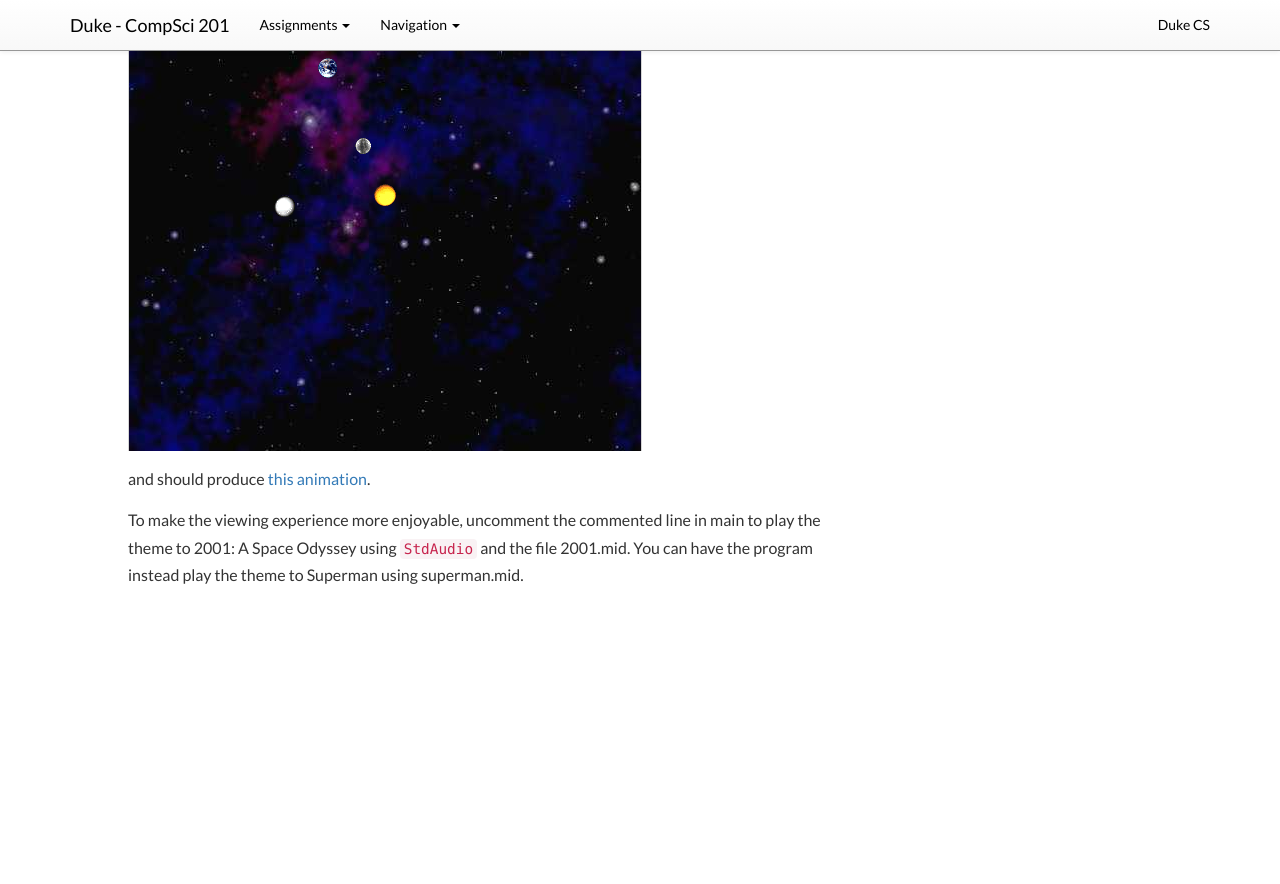
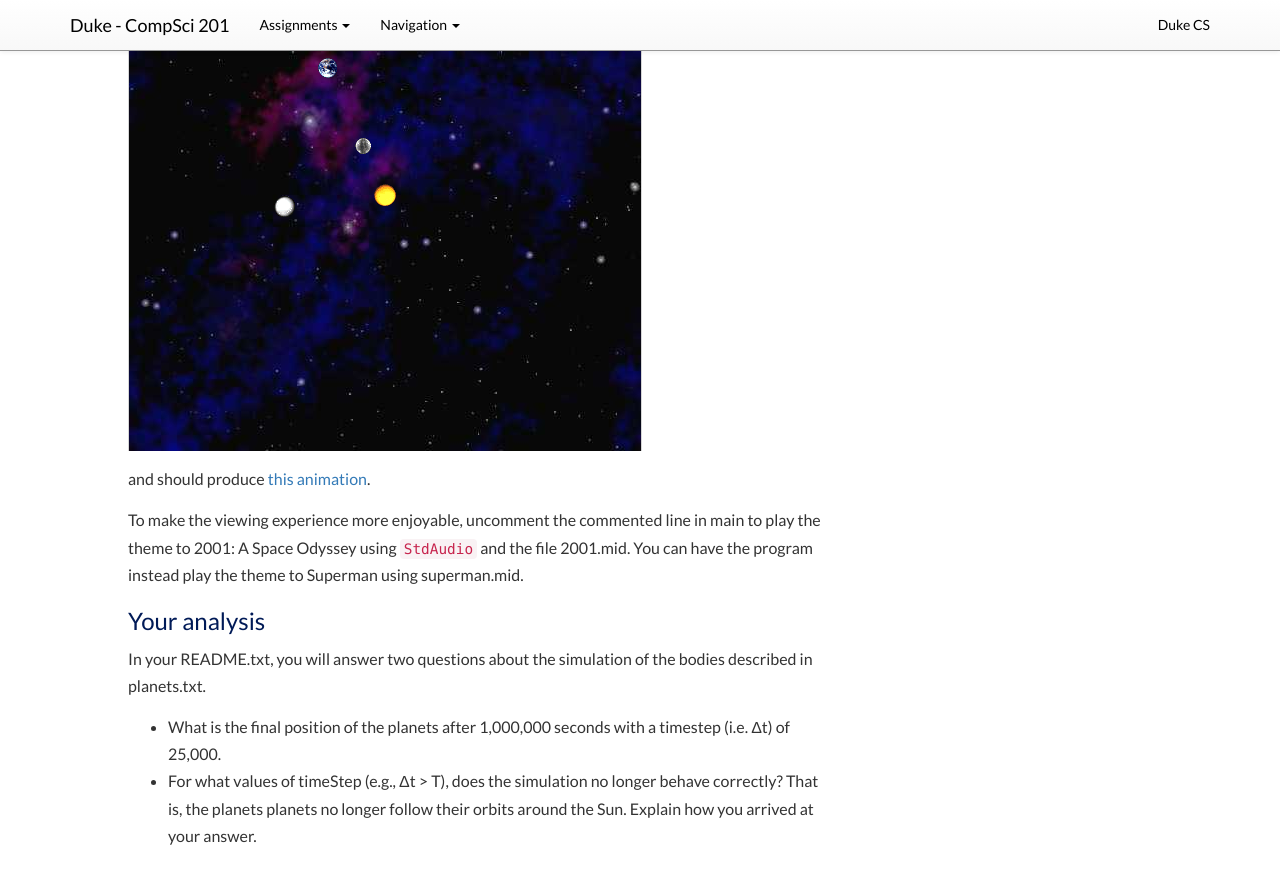
Before and after one commit to compsci201/compsci201.github.io, a Jekyll site: the page built from nbody/2-program-specs.md, in a window 1280 px wide and 900 px high, scrolled down 1606 px. Shown: the top 884 px of the window. Built offline with Jekyll 4.4.1, drawn with Linux system fonts in a browser that asks for light colours; nearby versions of some CDN libraries; before the commit the page ends 2245 px from its top, so only the background shows below that.

Commit message:
Update 2-program-specs.md
Added analysis questions

```diff
--- a/nbody/2-program-specs.md
+++ b/nbody/2-program-specs.md
@@ -44,3 +44,10 @@ When you’ve finished, you can test if your program works by running it on plan
 and should produce [this animation](http://www.cs.duke.edu/courses/cps100e/spring10/assign/nbody/nbody-planets.mov).
 
 To make the viewing experience more enjoyable, uncomment the commented line in main to play the theme to 2001: A Space Odyssey using `StdAudio` and the file 2001.mid. You can have the program instead play the theme to Superman using superman.mid.
+
+### Your analysis
+
+In your README.txt, you will answer two questions about the simulation of the bodies described in planets.txt.
+
+1. What is the final position of the planets after 1,000,000 seconds with a timestep (i.e. Δt) of 25,000.
+2. For what values of timeStep (e.g., Δt > T), does the simulation no longer behave correctly? That is, the planets planets no longer follow their orbits around the Sun. Explain how you arrived at your answer.
```
